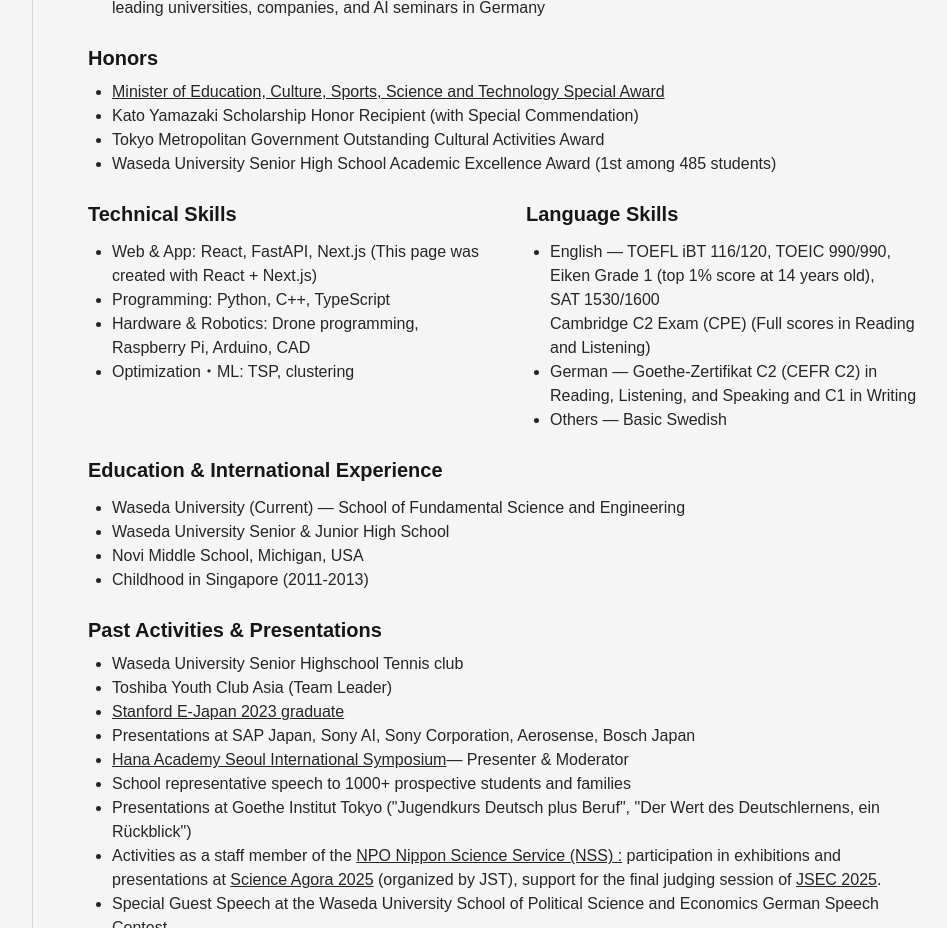
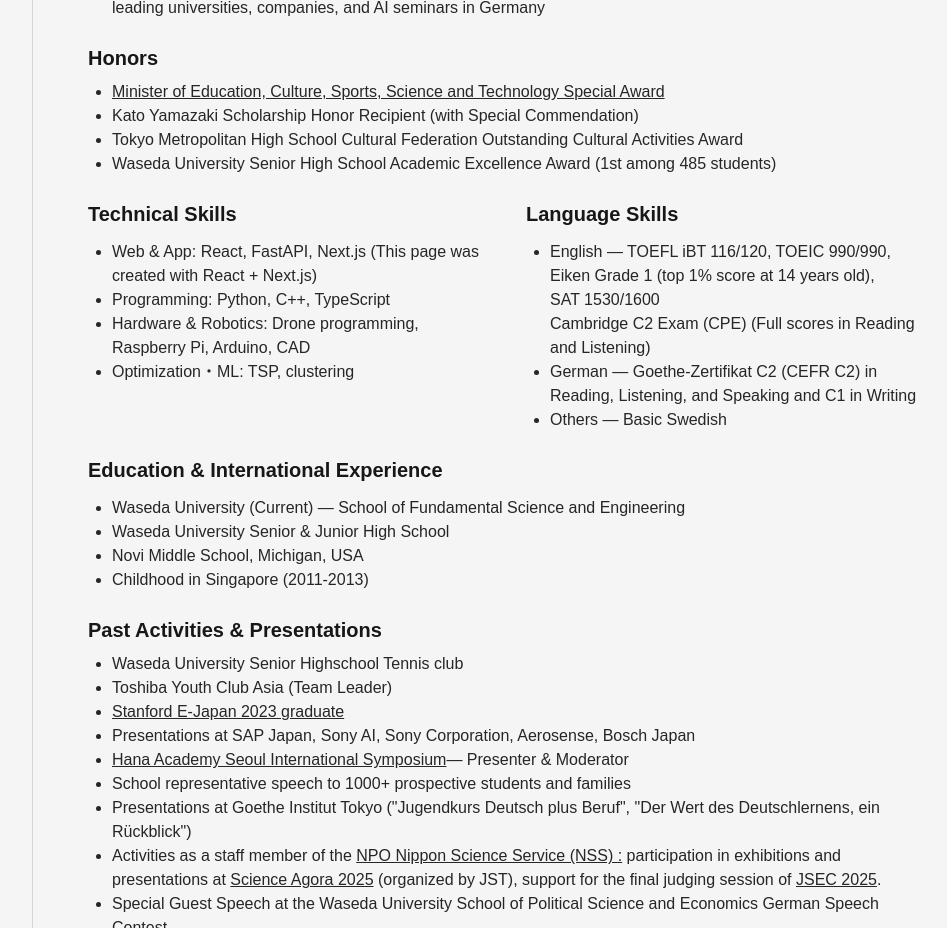
Before and after one commit to dronerd/yutokuroki-introduction-v1, a Next.js app: page / in a window 1280 px wide. Shown: the part 1380-2308 px from the top of the page, without its empty margins (300-1247 px from the left). Built offline with nearby package versions, Linux system fonts and the light colour scheme.

Commit message:
changed Tokyo Metropolitan High School Cultural Federation award to official name

```diff
--- a/app/page.tsx
+++ b/app/page.tsx
@@ -300,7 +300,7 @@
                 </li>
 
                 <li>Kato Yamazaki Scholarship Honor Recipient (with Special Commendation)</li>
-                <li>Tokyo Metropolitan Government Outstanding Cultural Activities Award</li>
+                <li>Tokyo Metropolitan High School Cultural Federation Outstanding Cultural Activities Award</li>
                 <li>Waseda University Senior High School Academic Excellence Award (1st among 485 students)</li>
               </ul>
             </section>
```
